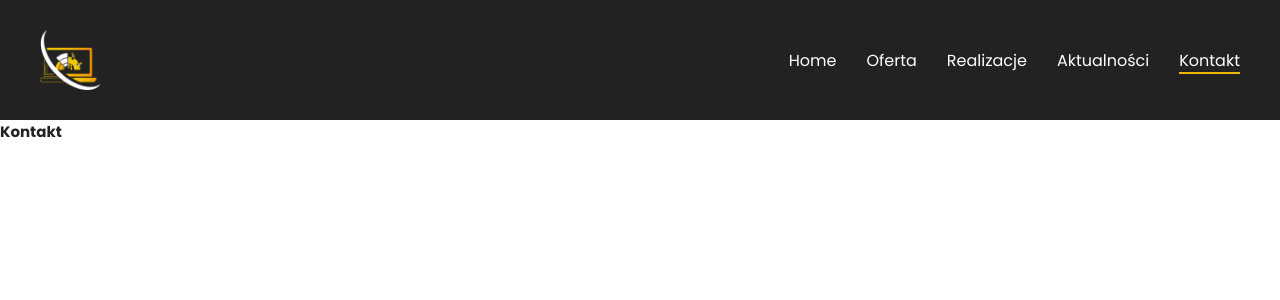
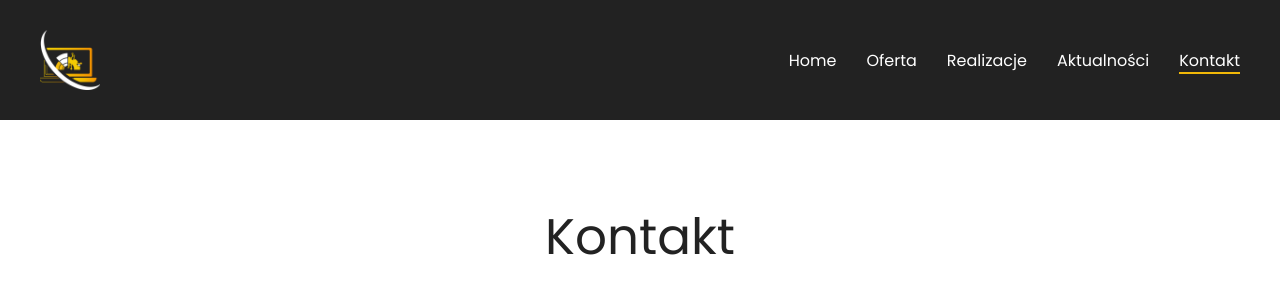
Before and after one commit to matizzmatiza/bytebuilders, a React (Create React App) app: page /contact in a window 1280 px wide. Shown: the top 300 px of the page. Built offline with nearby package versions, Linux system fonts and the light colour scheme.

Commit message:
Added contact section and design

```diff
--- a/src/pages/contact.js
+++ b/src/pages/contact.js
@@ -8,8 +8,8 @@ function Contact() {
     }, []);
 
     return (
-        <section className="section">
-            <h1 className="section__title">Kontakt</h1>
+        <section className="contact">
+            <h1 className="contact__title">Kontakt</h1>
         </section>
     );
 }
--- /dev/null
+++ b/src/sass/_contact.scss
@@ -0,0 +1,12 @@
+.contact {
+    display: flex;
+    align-items: center;
+    flex-direction: column;
+    gap: 3rem;
+    padding: 8rem 3rem;
+}
+
+.contact__title {
+    font-size: clamp(2.5rem, 5vw, 5rem);
+    font-weight: 400;
+}
--- a/src/sass/main.scss
+++ b/src/sass/main.scss
@@ -5,3 +5,4 @@
 @import './_header.scss';
 @import './news.scss';
 @import './singlenews.scss';
+@import'./_contact.scss';
```
